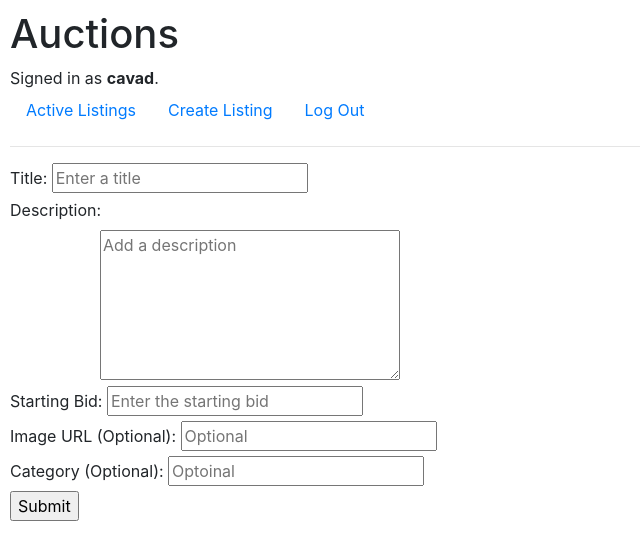
After one commit to gurbanovcavad/E-Commerse, a Django app: page /create/listing/ in a window 1280 px wide. The commit adds this page. Shown: the top 560 px of the page, without its empty margins (0-640 px from the left). Run offline with Django 3.2, Linux system fonts and the light colour scheme; a user stored in the database is signed in; some libraries are stand-ins or nearby versions.

Commit message:
Several Features Added

```diff
--- /dev/null
+++ b/commerce/auctions/static/auctions/style.css
@@ -0,0 +1,29 @@
+body {
+    padding: 10px;
+}
+
+.listing {
+    display: flex;
+    gap: 20px;
+    margin-bottom: 20px;
+}
+
+.listing-info {
+    display: flex;
+    flex-direction: column;
+}
+
+.title {
+    font-weight: bold;
+    margin-bottom: 10px;
+}
+
+.price {
+    margin-bottom: 10px;
+    font-weight: bold;
+}
+
+.created-at {
+    font-size: 12px;
+    color: gray;
+}
--- a/commerce/auctions/static/auctions/styles.css
+++ /dev/null
@@ -1,3 +0,0 @@
-body {
-    padding: 10px;
-}
--- /dev/null
+++ b/commerce/auctions/templates/auctions/create_listing.html
@@ -0,0 +1,42 @@
+{% extends "auctions/layout.html" %}
+
+{% block body %}
+    {% if request.user.is_authenticated %}
+    <form action="{% url 'create_listing' %}" method="post">
+        {% csrf_token %}
+        <div>
+            <label for="id_title">Title:</label>
+            <input id="id_title" type="text" name="title" placeholder="Enter a title" required>
+        </div>
+
+        <div>
+            <label for="id_description" style="display:block;">Description: </label>
+            <textarea id="id_description" name="description" id="" style="width:300px; height:150px; margin-left:90px;" required placeholder="Add a description"></textarea>
+        </div>
+
+        <div>
+            <label for="id_starting_bid">Starting Bid: </label>
+            <input id="id_starting_bid" type="number" name="starting_bid" placeholder="Enter the starting bid" required>
+        </div>
+
+        <div>
+            <label for="id_image_url">Image URL (Optional): </label>
+            <input id="id_image_url" type="url" name="image_url" placeholder="Optional">
+        </div>
+
+        <div>
+            <label for="id_category">Category (Optional): </label>
+            <input id="id_category" type="text" name="category" placeholder="Optoinal">
+        </div>
+
+        <input type="submit" value="Submit">
+    </form>
+    {% else %}
+        <li class="nav-item">
+            <a class="nav-link" href="{% url 'login' %}">Log In</a>
+        </li>
+        <li class="nav-item">
+            <a class="nav-link" href="{% url 'register' %}">Register</a>
+        </li>
+    {% endif %}
+{% endblock %}
--- a/commerce/auctions/templates/auctions/layout.html
+++ b/commerce/auctions/templates/auctions/layout.html
@@ -5,12 +5,12 @@
     <head>
         <title>{% block title %}Auctions{% endblock %}</title>
         <link rel="stylesheet" href="https://stackpath.bootstrapcdn.com/bootstrap/4.4.1/css/bootstrap.min.css" integrity="sha384-Vkoo8x4CGsO3+Hhxv8T/Q5PaXtkKtu6ug5TOeNV6gBiFeWPGFN9MuhOf23Q9Ifjh" crossorigin="anonymous">
-        <link href="{% static 'auctions/styles.css' %}" rel="stylesheet">
+        <link href="{% static 'auctions/style.css' %}" rel="stylesheet">
     </head>
     <body>
         <h1>Auctions</h1>
         <div>
-            {% if user.is_authenticated %}
+            {% if request.user.is_authenticated %}
                 Signed in as <strong>{{ user.username }}</strong>.
             {% else %}
                 Not signed in.
@@ -21,6 +21,9 @@
                 <a class="nav-link" href="{% url 'index' %}">Active Listings</a>
             </li>
             {% if user.is_authenticated %}
+                <li class="nav-item">
+                    <a class="nav-link" href="{% url 'create_listing' %}">Create    Listing</a>
+                </li>
                 <li class="nav-item">
                     <a class="nav-link" href="{% url 'logout' %}">Log Out</a>
                 </li>
@@ -34,7 +37,6 @@
             {% endif %}
         </ul>
         <hr>
-        {% block body %}
-        {% endblock %}
+        {% block body %} {% endblock %}
     </body>
 </html>
--- /dev/null
+++ b/commerce/auctions/templates/auctions/listing.html
@@ -0,0 +1,5 @@
+{% extends 'auctions/layout.html' %}
+
+{% block body %}
+
+{% endblock %}
--- a/commerce/auctions/urls.py
+++ b/commerce/auctions/urls.py
@@ -6,5 +6,7 @@ urlpatterns = [
     path("", views.index, name="index"),
     path("login", views.login_view, name="login"),
     path("logout", views.logout_view, name="logout"),
-    path("register", views.register, name="register")
+    path("register", views.register, name="register"),
+    path("create/listing/", views.create_listing, name='create_listing'),
+    path("listing/<int:id>/", views.open_listing, name="open_listing")
 ]
--- a/commerce/auctions/views.py
+++ b/commerce/auctions/views.py
@@ -4,10 +4,11 @@ from django.http import HttpResponse, HttpResponseRedirect
 from django.shortcuts import render
 from django.urls import reverse
 
-from .models import User
+from .models import User, Listing
 
 def index(request):
-    return render(request, "auctions/index.html")
+    context = {"listings": Listing.objects.all()}
+    return render(request, "auctions/index.html", context)
 
 
 def login_view(request):
@@ -57,3 +58,20 @@ def register(request):
         login(request, user)
         return HttpResponseRedirect(reverse("index"))
     return render(request, "auctions/register.html")
+
+def create_listing(request):
+    if request.method == "POST":
+        title = request.POST["title"]
+        description = request.POST["description"]
+        starting_bid = request.POST["starting_bid"]
+        image_url = request.POST["image_url"]
+        category = request.POST["category"]
+        owner = request.user
+        listing = Listing(title=title, description=description,
+                          starting_bid=starting_bid, image_url=image_url, category=category, owner=owner)
+        listing.save()
+        return HttpResponseRedirect(reverse("index"))
+    return render(request, "auctions/create_listing.html")
+
+def open_listing(request):
+    pass
--- a/commerce/commerce/settings.py
+++ b/commerce/commerce/settings.py
@@ -120,3 +120,6 @@ USE_TZ = True
 # https://docs.djangoproject.com/en/3.0/howto/static-files/
 
 STATIC_URL = '/static/'
+STATICFILES_DIRS = [
+    os.path.join(BASE_DIR, 'static')
+]
```
Also changed, not shown: commerce/auctions/templates/auctions/index.html (+17 -1 lines), commerce/db.sqlite3.
